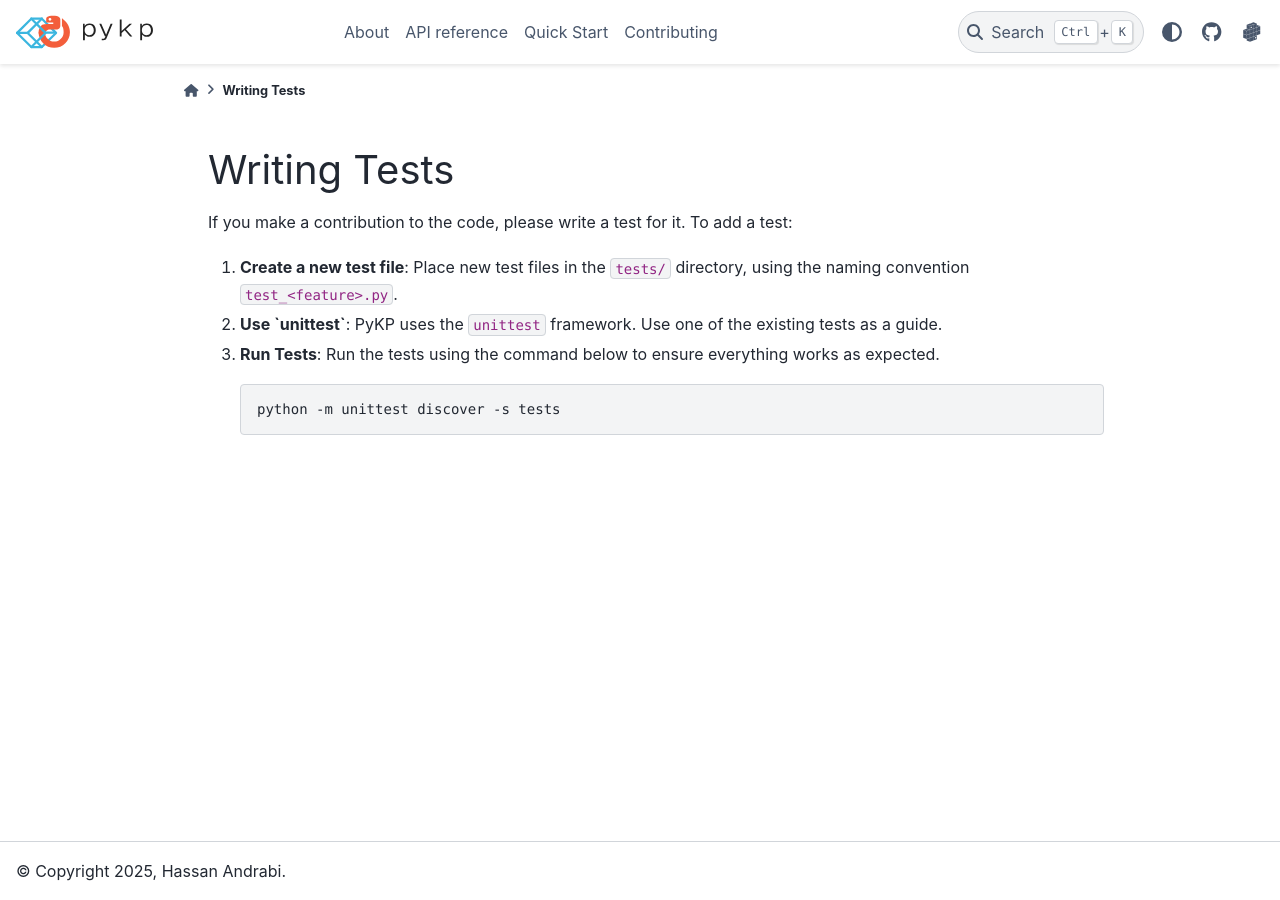
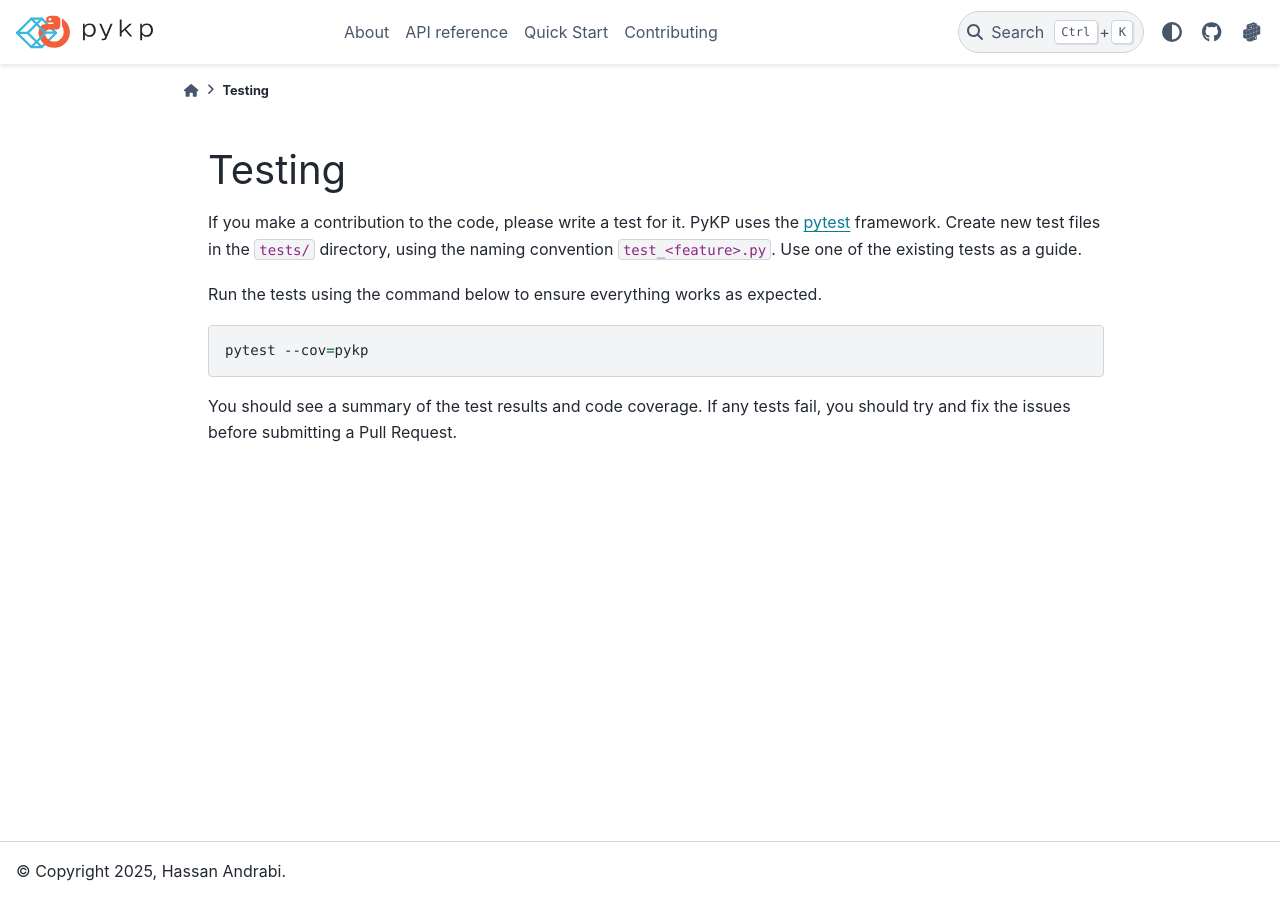
Before and after one commit to HRSAndrabi/pykp, a Sphinx documentation site: the page built from docs/source/contributing/includes/tests.rst, in a window 1280 px wide. Built offline with Sphinx 7.4.7 and the PyData theme 0.15.4, drawn with Linux system fonts in a browser that asks for light colours.

Commit message:
docs: update contributer guide.

```diff
--- a/docs/source/contributing/includes/tests.rst
+++ b/docs/source/contributing/includes/tests.rst
@@ -1,12 +1,14 @@
-Writing Tests
--------------
+Testing
+^^^^^^^^^^^^
 
-If you make a contribution to the code, please write a test for it. To add a test:
+If you make a contribution to the code, please write a test for it. PyKP uses the `pytest`_ framework. Create new test files in the ``tests/`` directory, using the naming convention ``test_<feature>.py``. Use one of the existing tests as a guide.
 
-1. **Create a new test file**: Place new test files in the ``tests/`` directory, using the naming convention ``test_<feature>.py``.
-2. **Use `unittest`**: PyKP uses the ``unittest`` framework. Use one of the existing tests as a guide.
-3. **Run Tests**: Run the tests using the command below to ensure everything works as expected.
+Run the tests using the command below to ensure everything works as expected.
 
-   .. code-block:: bash
+.. code-block:: bash
 
-      python -m unittest discover -s tests
+   pytest --cov=pykp
+
+You should see a summary of the test results and code coverage. If any tests fail, you should try and fix the issues before submitting a Pull Request.
+
+.. _`pytest`: https://docs.pytest.org/en/latest/
--- a/docs/source/contributing/index.rst
+++ b/docs/source/contributing/index.rst
@@ -6,6 +6,9 @@ Contributing
 
 	PyKP is an open-source initiative. Contributions are welcome and appreciated.
 
-.. include:: includes/how-to-contribute.rst
+.. include:: includes/quick-reference.rst
+.. include:: includes/detailed-reference.rst
 .. include:: includes/development.rst
+.. include:: includes/linting.rst
 .. include:: includes/tests.rst
+.. include:: includes/commit-messages.rst
```
Also changed, not shown: docs/source/contributing/includes/commit-messages.rst (added, +43 -0 lines), docs/source/contributing/includes/detailed-reference.rst (added, +21 -0 lines), docs/source/contributing/includes/development.rst (+4 -3 lines), docs/source/contributing/includes/how-to-contribute.rst (deleted, +0 -18 lines), docs/source/contributing/includes/linting.rst (added, +14 -0 lines), docs/source/contributing/includes/quick-reference.rst (added, +18 -0 lines).
